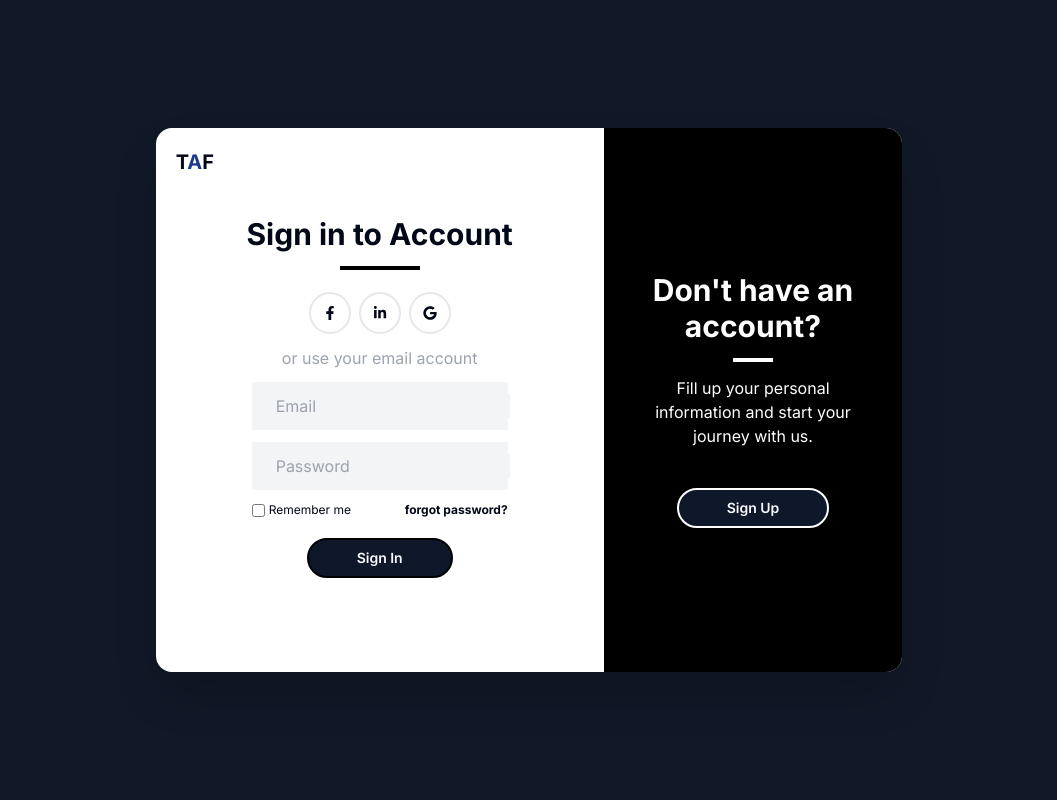
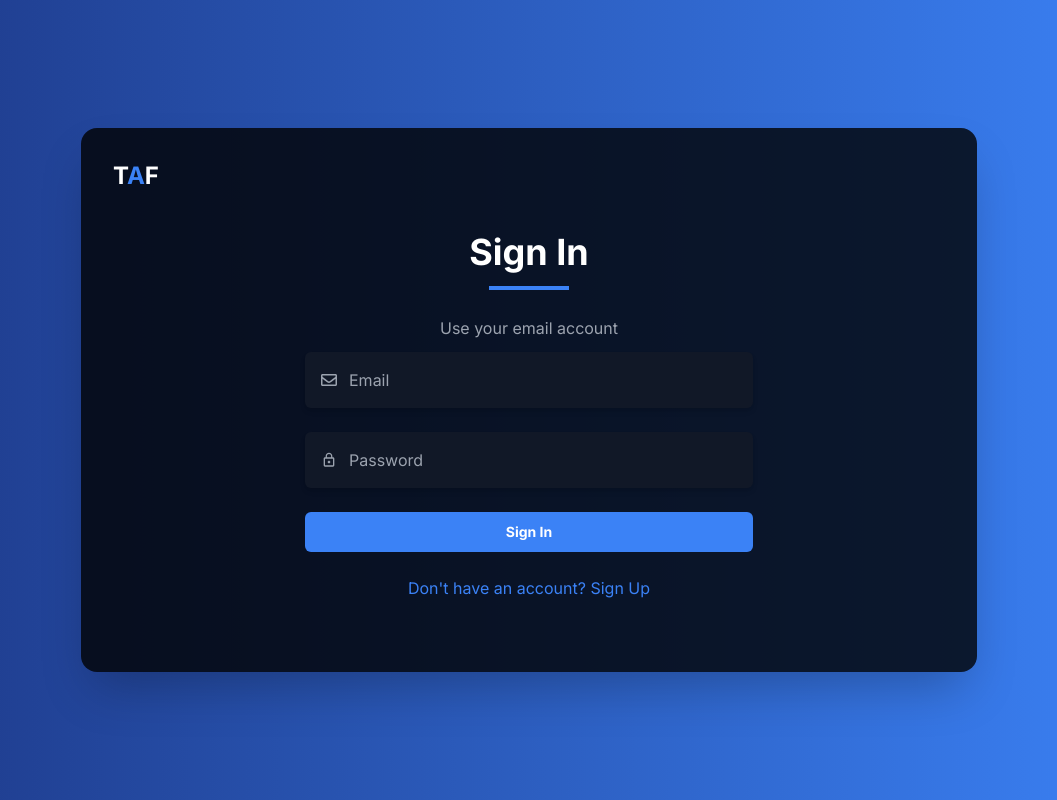
Before and after one commit to KarimKhalil33/TipAFriend, a Next.js app in the folder frontend/: page /login in a window 1280 px wide. Shown: the whole page, without its empty margins (111-1168 px from the left). Built offline with nearby package versions, Linux system fonts and the light colour scheme.

Commit message:
fixed signup and changed styling

```diff
--- a/frontend/src/app/api/login/route.ts
+++ b/frontend/src/app/api/login/route.ts
@@ -1,26 +1,26 @@
-import { NextResponse } from 'next/server';
+import { NextResponse } from "next/server";
 
-export async function POST(request: Request) {
+export async function POST(req: Request) {
   try {
-    const { email, password } = await request.json();
+    const data = await req.json();
+    const { email, password } = data;
 
-    const res = await fetch('http://localhost:4000/api/flask/login', {
-      method: 'POST',
+    const response = await fetch("http://127.0.0.1:5000/api/flask/login", {
+      method: "POST",
       headers: {
-        'Content-Type': 'application/json',
+        "Content-Type": "application/json",
       },
       body: JSON.stringify({ email, password }),
     });
 
-    if (res.ok) {
-      const data = await res.json();
-      return NextResponse.json(data);
-    } else {
-      const errorData = await res.json();
-      return NextResponse.json({ error: errorData.message || 'Invalid credentials' }, { status: 401 });
+    if (!response.ok) {
+      const errorData = await response.json();
+      return NextResponse.json({ error: errorData.message }, { status: response.status });
     }
+
+    const responseData = await response.json();
+    return NextResponse.json(responseData);
   } catch (error) {
-    console.error('Error in API route:', error);
-    return NextResponse.json({ error: 'Internal Server Error' }, { status: 500 });
+    return NextResponse.json({ error: error.message }, { status: 500 });
   }
 }
--- a/frontend/src/app/api/signup/route.ts
+++ b/frontend/src/app/api/signup/route.ts
@@ -1,25 +1,26 @@
-import { NextResponse } from 'next/server';
+import { NextResponse } from "next/server";
 
-export async function POST(request: Request) {
+export async function POST(req: Request) {
   try {
-    const { name, email, password } = await request.json();
+    const data = await req.json();
+    const { name, email, password } = data;
 
-    const res = await fetch('http://localhost:4000/api/flask/users', {
-      method: 'POST',
+    const response = await fetch("http://127.0.0.1:5000/api/flask/users", {
+      method: "POST",
       headers: {
-        'Content-Type': 'application/json',
+        "Content-Type": "application/json",
       },
       body: JSON.stringify({ name, email, password }),
     });
 
-    if (res.ok) {
-      return NextResponse.json({ message: 'User created successfully' });
-    } else {
-      const errorData = await res.json();
-      return NextResponse.json({ error: errorData.message || 'Failed to create user' }, { status: 400 });
+    if (!response.ok) {
+      const errorData = await response.json();
+      return NextResponse.json({ error: errorData.message }, { status: response.status });
     }
+
+    const responseData = await response.json();
+    return NextResponse.json(responseData);
   } catch (error) {
-    console.error('Error in API route:', error);
-    return NextResponse.json({ error: 'Internal Server Error' }, { status: 500 });
+    return NextResponse.json({ error: error.message }, { status: 500 });
   }
 }
--- a/frontend/src/app/login/page.tsx
+++ b/frontend/src/app/login/page.tsx
@@ -1,12 +1,7 @@
 "use client";
 
 import { useState } from "react";
-import {
-  FaFacebookF,
-  FaLinkedinIn,
-  FaGoogle,
-  FaRegEnvelope,
-} from "react-icons/fa";
+import { FaRegEnvelope } from "react-icons/fa";
 import { MdLockOutline } from "react-icons/md";
 import Link from "next/link";
 import { useRouter } from "next/navigation";
@@ -33,11 +28,12 @@ export default function LoginPage() {
 
       if (res.ok) {
         const data = await res.json();
+        // Store the token in localStorage or context/state management
         localStorage.setItem("token", data.token);
-        router.push("/dashboard");
+        router.push("/dashboard"); // Redirect to the dashboard or home page
       } else {
         const data = await res.json();
-        setError(data.error);
+        setError(data.message);
       }
     } catch (error) {
       console.error("Error:", error);
@@ -46,96 +42,67 @@ export default function LoginPage() {
   };
 
   return (
-    <div className="flex flex-col items-center justify-center min-h-screen py-2 bg-gray-900">
+    <div className="flex flex-col items-center justify-center min-h-screen py-2 bg-gradient-to-r from-blue-900 to-indigo-900 text-white">
       <main className="flex flex-col items-center justify-center w-full flex-1 px-20 text-center">
-        <div className="bg-white rounded-2xl shadow-2xl flex w-2/3 max-w-4xl">
-          <div className="w-3/5 p-5">
-            <div className="text-left font-bold text-xl">
-              T<span className="text-blue-900">A</span>F
+        <div className="bg-black bg-opacity-80 rounded-2xl shadow-2xl flex w-full max-w-4xl">
+          <div className="w-full p-8 text-white">
+            <div className="text-left font-bold text-2xl">
+              T<span className="text-blue-500">A</span>F
             </div>
             <div className="py-10">
-              <h2 className="text-3xl font-bold mb-2">Sign in to Account</h2>
-              <div className="border-2 w-20 border-black inline-block mb-2"></div>
-              <div className="flex justify-center my-2">
-                <a
-                  href="#"
-                  className="border-2 border-gray-200 rounded-full p-3 mx-1 hover:text-blue-700"
-                >
-                  <FaFacebookF className="text-sm" />
-                </a>
-                <a
-                  href="#"
-                  className="border-2 border-gray-200 rounded-full p-3 mx-1 hover:text-blue-700"
-                >
-                  <FaLinkedinIn className="text-sm" />
-                </a>
-                <a
-                  href="#"
-                  className="border-2 border-gray-200 rounded-full p-3 mx-1 hover:text-blue-700"
-                >
-                  <FaGoogle className="text-sm" />
-                </a>
-              </div>
-              <p className="text-gray-400 my-3">or use your email account</p>
+              <h2 className="text-4xl font-bold mb-2">Sign In</h2>
+              <div className="border-2 w-20 border-blue-500 inline-block mb-2"></div>
+              <p className="text-gray-400 my-3">Use your email account</p>
               <form
                 onSubmit={handleSubmit}
-                className="flex flex-col items-center"
+                className="flex flex-col items-center space-y-6"
               >
-                <div className="bg-gray-100 w-64 p-2 flex items-center mb-3">
-                  <FaRegEnvelope className="text-gray-400 m-2" />
+                <div className="bg-gray-900 w-full max-w-md p-4 flex items-center rounded-md shadow-md">
+                  <FaRegEnvelope className="text-gray-400 mr-3" />
                   <input
                     type="email"
                     name="email"
                     placeholder="Email"
                     value={email}
                     onChange={(e) => setEmail(e.target.value)}
-                    className="bg-gray-100 outline-none flex-1"
+                    className="bg-gray-900 text-white outline-none flex-1"
                   />
                 </div>
-                <div className="bg-gray-100 w-64 p-2 flex items-center mb-3">
-                  <MdLockOutline className="text-gray-400 m-2" />
+                <div className="bg-gray-900 w-full max-w-md p-4 flex items-center rounded-md shadow-md">
+                  <MdLockOutline className="text-gray-400 mr-3" />
                   <input
                     type="password"
                     name="password"
                     placeholder="Password"
                     value={password}
                     onChange={(e) => setPassword(e.target.value)}
-                    className="bg-gray-100 outline-none flex-1"
+                    className="bg-gray-900 text-white outline-none flex-1"
                   />
-                </div>
-                <div className="flex justify-between w-64 mb-5">
-                  <label className="flex items-center text-xs">
-                    <input type="checkbox" name="remember" className="mr-1" />
-                    Remember me
-                  </label>
-                  <a href="#" className="text-xs hover:text-blue-500 font-bold">
-                    forgot password?
-                  </a>
                 </div>
                 {error && <p className="text-red-500">{error}</p>}
                 <Button
                   type="submit"
-                  className="border-2 border-black rounded-full px-12 py-2 inline-block font-semibold hover:bg-black hover:text-white"
+                  className="w-full max-w-md bg-blue-500 hover:bg-blue-700 text-white font-bold py-4 px-8 rounded-md transition duration-300 ease-in-out transform hover:scale-105"
                 >
                   Sign In
                 </Button>
               </form>
+              <div className="mt-6">
+                <Link href="/signup">
+                  <span className="text-blue-500 hover:underline cursor-pointer">
+                    Don't have an account? Sign Up
+                  </span>
+                </Link>
+              </div>
             </div>
-          </div>
-          <div className="w-2/5 bg-black text-white rounded-tr-2xl rounded-br-2xl py-36 px-12">
-            <h2 className="text-3xl font-bold mb-2">Don't have an account?</h2>
-            <div className="border-2 w-10 border-white inline-block mb-2"></div>
-            <p className="mb-10">
-              Fill up your personal information and start your journey with us.
-            </p>
-            <Link href="/signup">
-              <Button className="border-2 border-white rounded-full px-12 py-2 inline-block font-semibold hover:bg-white hover:text-black">
-                Sign Up
-              </Button>
-            </Link>
           </div>
         </div>
       </main>
+      <style jsx>{`
+        .bg-gradient-to-r {
+          background: linear-gradient(to right, #1e3a8a, #3b82f6);
+        }
+      `}</style>
     </div>
   );
 }
--- /dev/null
+++ b/frontend/src/lib/user.ts
@@ -0,0 +1,18 @@
+// src/lib/user.ts
+
+export async function createUser(name: string, email: string, password: string) {
+    const response = await fetch('http://localhost:5000/api/flask/users', {
+      method: 'POST',
+      headers: {
+        'Content-Type': 'application/json',
+      },
+      body: JSON.stringify({ name, email, password }),
+    });
+
+    if (!response.ok) {
+      const errorData = await response.json();
+      throw new Error(errorData.message || 'Failed to create user');
+    }
+
+    return await response.json();
+  }
```
Also changed, not shown: frontend/src/app/landing/page.tsx (+51 -19 lines), frontend/src/app/signup/page.tsx (+22 -17 lines), 1 other file (tests, documents, lock files or other folders).
